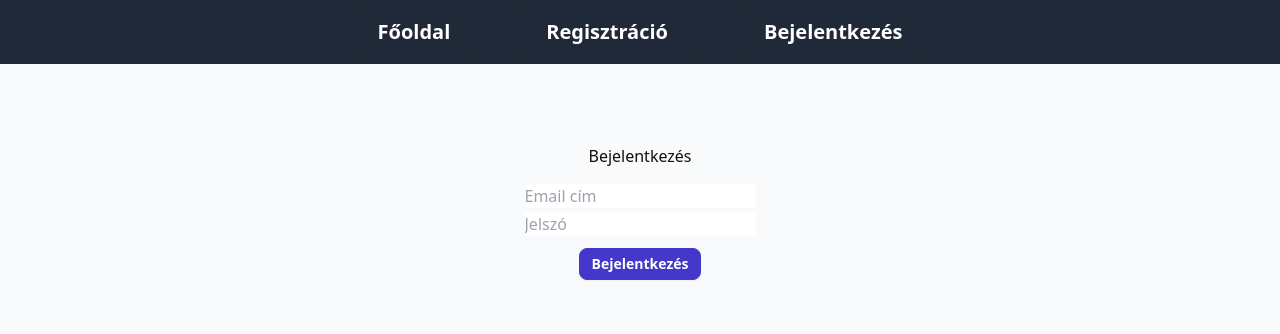
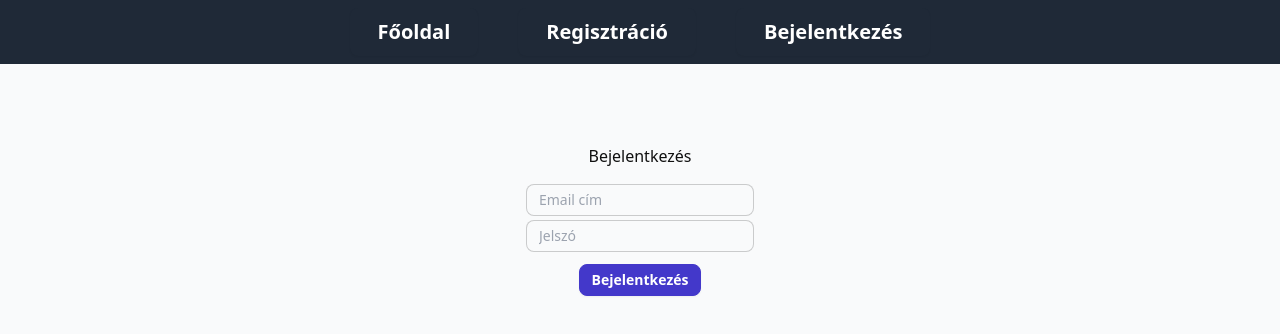
Before and after one commit to eMarci/k-webprog-jobhunter, a React (Vite) app in the folder client/: page /login in a window 1280 px wide. Shown: the top 334 px of the page. Built offline with nearby package versions, Linux system fonts and the light colour scheme.

Commit message:
Input mezők formázása

```diff
--- a/client/src/components/Authenticate/Login.jsx
+++ b/client/src/components/Authenticate/Login.jsx
@@ -45,8 +45,8 @@ const Login = () => {
     <div className="hero flex flex-col mt-20">
       <p>Bejelentkezés</p>
       <form onSubmit={ handleLogin } className="hero-content flex-col gap-y-1">
-        <input onInput={ handleInput } required type="email" name="email" placeholder="Email cím"/>
-        <input onInput={ handleInput } required type="password" name="password" placeholder="Jelszó"/>
+        <input onInput={ handleInput } required className="input input-bordered input-sm" type="email" name="email" placeholder="Email cím"/>
+        <input onInput={ handleInput } required className="input input-bordered input-sm" type="password" name="password" placeholder="Jelszó"/>
         <input ref={ loginBtn } type="submit" className="btn btn-sm btn-secondary mt-2" value="Bejelentkezés"/>
       </form>
       <SuccessAlert condition={ isLoading && !error }>
```
